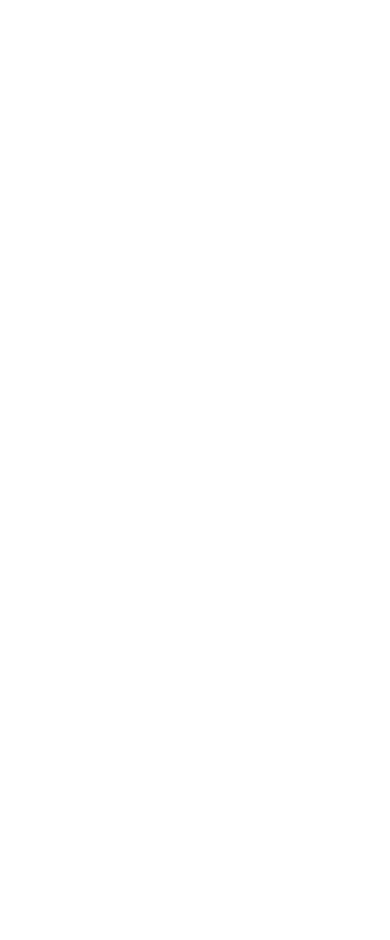
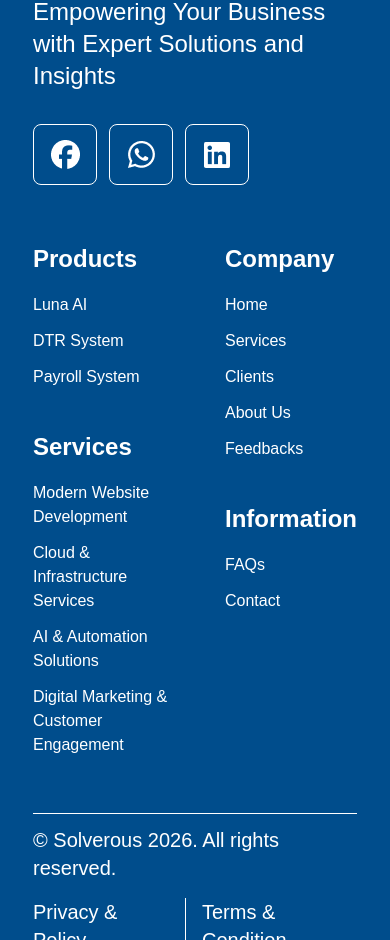
Before and after one commit to SolverousTech/SolverousWebsite, a React (Create React App) app in the folder solverouswebsite/: page / in a window 390 px wide. Shown: the part 11060-12000 px from the top of the page. Before the commit the page ends 10916 px from the top, so only its background shows below. Built offline with nearby package versions, Linux system fonts and the light colour scheme.

Commit message:
website done other than the animations

```diff
--- a/solverouswebsite/src/app/App.js
+++ b/solverouswebsite/src/app/App.js
@@ -1,9 +1,13 @@
 import Home from "../pages/Home/home";
+import Navbar from "../components/Navbar/navbar";
+import Footer from "../components/Footer/footer";
 
 function App() {
   return (
     <>
+      <Navbar />
       <Home />
+      <Footer />
     </>
   );
 }
--- a/solverouswebsite/src/components/Buttons/button.js
+++ b/solverouswebsite/src/components/Buttons/button.js
@@ -10,7 +10,7 @@ function Button({
   return (
     <button
       type="button"
-    //   onClick={}
+      onClick={btnFunc}
       className={`
         cursor-pointer w-fit rounded-lg
         transition-all duration-300 active:scale-95
--- a/solverouswebsite/src/components/Footer/footer.js
+++ b/solverouswebsite/src/components/Footer/footer.js
@@ -1,9 +1,84 @@
 import { useState, useEffect } from 'react';
+import Facebook from "../../assets/facebook.png";
+import WhatsApp from "../../assets/whatsapp.png";
+import LinkedIn from "../../assets/linkedin.png";
+import logo from '../../assets/solverous2.png';
 
 function Footer() {
-  return (
-    <footer></footer>
-  );
+    return (
+        <footer className='bg-[#004D8C] flex flex-col py-14 space-y-14'>
+            <div className=' flex flex-col md:flex-row body_margin justify-between items-center space-y-14 md:space-y-0 '>
+                <div className='space-y-8 w-fit'>
+                    <div className=' space-y-5 md:space-y-3 w-full '>
+                        <div className=" w-[8rem] md:w-[7.5rem] h-16 md:h-16 "><img src={logo} alt="Automation Icon" /></div>
+                        <p className='text-white text-2xl md:text-[1rem] w-full md:w-[60%]'>Empowering Your Business with Expert Solutions and Insights</p>
+                    </div>
+                    <div className=" flex flex-row space-x-3 w-fit ">
+                        <a href="https://www.facebook.com/profile.php?id=61573101443685" target="_blank" rel="noopener noreferrer" className=" footer_icons "><img src={Facebook} alt="Automation Icon" /></a>
+                        <a href="https://web.whatsapp.com/" target="_blank" rel="noopener noreferrer" className=" footer_icons "><img src={WhatsApp} alt="Automation Icon" /></a>
+                        <a href="https://www.linkedin.com/company/solverous" target="_blank" rel="noopener noreferrer" className=" footer_icons "><img src={LinkedIn} alt="Automation Icon" /></a>
+                    </div>
+                </div>
+                <div className='flex flex-row text-white space-x-0 md:space-x-16 '>
+                    <div className=' flex flex-col md:flex-row space-y-10 md:space-y-0 space-x-0 md:space-x-16 '>
+                        {/* PRODUCTS LINK */}
+                        <div className='w-fit space-y-4'>
+                            <h5 className='h5_title'>Products</h5>
+                            <div className='space-y-3'>
+                                <p>Luna AI</p>
+                                <p>DTR System</p>
+                                <p>Payroll System</p>
+                            </div>
+                        </div>
+                        {/* SERVICES LINK */}
+                        <div className=' w-[75%] md:w-[50%] space-y-4'>
+                            <h5 className='h5_title'>Services</h5>
+                            <div className='space-y-3'>
+                                <p>Modern Website Development</p>
+                                <p>Cloud & Infrastructure Services</p>
+                                <p>AI & Automation Solutions</p>
+                                <p>Digital Marketing & Customer Engagement</p>
+                            </div>
+                        </div>
+                    </div>
+                    <div className='  flex flex-col md:flex-row space-y-10 md:space-y-0 space-x-0 md:space-x-16 '>
+                    {/* COMPANY INFO LINK */}
+                    <div className='w-fit space-y-4'>
+                        <h5 className='h5_title'>Company</h5>
+                        <div className='space-y-3'>
+                            <p>Home</p>
+                            <p>Services</p>
+                            <p>Clients</p>
+                            <p>About Us</p>
+                            <p>Feedbacks</p>
+                        </div>
+                    </div>
+                    {/* INFORMATION LINK */}
+                    <div className='w-fit space-y-4'>
+                        <h5 className='h5_title'>Information</h5>
+                        <div className='space-y-3'>
+                            <p>FAQs</p>
+                            <p>Contact</p>
+                        </div>
+                    </div>
+                    </div>
+                </div>
+            </div>
+            {/* LINE */}
+            <div className='space-y-3'>
+                <div className=' border-white border border-b-0 body_margin'></div>
+                <div className=' body_margin flex flex-col md:flex-row justify-between space-y-4 md:space-y-0'>
+                    <p className='p_blue_bg'>© Solverous 2026. All rights reserved. </p>
+                    <div className='flex flex-row space-x-4'>
+                        <p className='p_blue_bg'>Privacy & Policy</p>
+                        <div className='border-white border border-l-0 body_margin'></div>
+                        <p className='p_blue_bg'>Terms & Condition</p>
+                    </div>
+                </div>
+            </div>
+
+        </footer>
+    );
 }
 
 export default Footer;
--- a/solverouswebsite/src/index.css
+++ b/solverouswebsite/src/index.css
@@ -2,6 +2,10 @@
 @tailwind components;
 @tailwind utilities;
 @import url('https://fonts.googleapis.com/css2?family=Inria+Sans:wght@400;700&family=Raleway:wght@400;700&display=swap');
+
+html {
+  scroll-behavior: smooth;
+}
 
 body {
   margin: 0;
@@ -11,6 +15,10 @@ body {
   -webkit-font-smoothing: antialiased;
   -moz-osx-font-smoothing: grayscale;
   @apply font-body;
+}
+
+section {
+  @apply scroll-mt-28 md:scroll-mt-20 /* match navbar height */
 }
 
 h1,
@@ -93,7 +101,7 @@ code {
 }
 
 .socmed_container {
-  @apply flex justify-center items-center w-[5rem] md:w-[3.8rem] h-[4.5rem] md:h-14 rounded-xl md:rounded-lg active:scale-95;
+  @apply flex justify-center items-center w-[5rem] md:w-[3.7rem] h-[4.5rem] md:h-14 rounded-xl md:rounded-lg active:scale-95;
 }
 
 /* How can we help contact icons size and container */
@@ -103,6 +111,11 @@ code {
 
 .contact_icons_container {
   @apply flex flex-row space-y-3 md:space-y-1 space-x-6 md:space-x-2 items-center;
+}
+
+/* Footer icons */
+.footer_icons {
+  @apply flex justify-center items-center border border-white w-[4rem] md:w-[3rem] h-[3.8rem] md:h-11 rounded-lg;
 }
 
 @media (min-width: 768px) {
--- a/solverouswebsite/src/pages/Home/home.js
+++ b/solverouswebsite/src/pages/Home/home.js
@@ -52,17 +52,36 @@ function Home() {
 
   return (
     <>
-      <Navbar />
       <main>
         {/* HOME SECTION */}
-        <section style={homeBg} className=" bg-no-repeat bg-cover bg-center h-[95vh] content-center space-y-8 md:space-y-3 ">
+        <section id="home" style={homeBg} className=" bg-no-repeat bg-cover bg-center h-[95vh] content-center space-y-8 md:space-y-3 ">
           <div className=" space-y-1 ">
             <h1 className=" font-bold text-white text-[2.5rem] md:text-4xl body_margin flex flex-col w-fit [text-shadow:0_4px_6px_rgba(1,0,0,0.5)] ">YOUR VISION, <span className="text-[#007EE6]">OUR INNOVATION</span></h1>
             <p className=" p_blue_bg body_margin md:w-[35%] ">At Solverous, we build future-ready solutions that transform how businesses operate, connect, and grow—driving innovation and success.</p>
           </div>
           <div className="flex flex-row body_margin space-x-5 md:space-x-3 ">
-            <Button title="Explore Our Services" type="none" buttonCustomStyle=" text-white bg-[#007EE6] hover:bg-[#056CC2] py-3 px-[5%] md:py-2 md:px-4 border-[#007EE6] hover:bg-white hover:border-white hover:text-[#007EE6] [box-shadow:0_4px_8px_rgba(1,0,0,0.2)] " />
-            <Button title="Contact Us" type="none" buttonCustomStyle=" text-white bg-transparent border border-[#007EE6] hover:bg-white hover:border-white hover:text-[#007EE6] py-3 px-[5%] md:py-2 md:px-4 [box-shadow:0_4px_8px_rgba(1,0,0,0.2)] " />
+            <Button
+              title="Explore Our Services"
+              type="none"
+              buttonCustomStyle=" text-white bg-[#007EE6] hover:bg-[#056CC2] py-3 px-[5%] md:py-2 md:px-4 border-[#007EE6] hover:bg-white hover:border-white hover:text-[#007EE6] [box-shadow:0_4px_8px_rgba(1,0,0,0.2)] "
+              btnFunc={() => {
+                document.getElementById("services")?.scrollIntoView({
+                  behavior: "smooth",
+                  block: "start",
+                });
+              }}
+            />
+            <Button
+              title="Contact Us"
+              type="none"
+              buttonCustomStyle=" text-white bg-transparent border border-[#007EE6] hover:bg-white hover:border-white hover:text-[#007EE6] py-3 px-[5%] md:py-2 md:px-4 [box-shadow:0_4px_8px_rgba(1,0,0,0.2)] "
+              btnFunc={() => {
+                document.getElementById("contact-us")?.scrollIntoView({
+                  behavior: "smooth",
+                  block: "start",
+                });
+              }}
+            />
           </div>
         </section>
 
@@ -108,7 +127,7 @@ function Home() {
         </section>
 
         {/* WHAT WE OFFER */}
-        <section style={offerBg} className=" bg-no-repeat bg-cover bg-center h-[95vh] md:h-[115vh] text-center content-center space-y-8 ">
+        <section id="services" style={offerBg} className=" bg-no-repeat bg-cover bg-center h-[95vh] md:h-[115vh] text-center content-center space-y-8 ">
           <div className=" body_margin ">
             <h3 className="text-[2rem] md:text-3xl font-bold text-white ">What We Offer</h3>
             <p className=" p_blue_bg ">A wide range of systems designed to elevate your business operations
@@ -118,7 +137,7 @@ function Home() {
         </section>
 
         {/* TRUSTED BY */}
-        <section className=" body_margin flex flex-col md:flex-row justify-center items-center space-y-8 md:space-y-0 space-x-0 md:space-x-20 my-12 ">
+        <section id="clients" className=" body_margin flex flex-col md:flex-row justify-center items-center space-y-8 md:space-y-0 space-x-0 md:space-x-20 my-12 ">
           <div className=" w-full md:w-[50%] space-y-2 ">
             <h3 className="text-[2rem] md:text-3xl font-bold text-[#004D8C] ">Trusted <span className="text-[#007EE6]">By</span></h3>
             <p className=" p_white_bg ">We are proud to work with clients who place their trust in Solverous. Through collaboration, innovation, and a commitment to quality, we build lasting partnerships and deliver technology solutions that create real value and long-term impact.
@@ -181,7 +200,7 @@ function Home() {
         </section>
 
         {/* ABOUT US */}
-        <section className=" body_margin text-center content-center space-y-8 md:space-y-10 my-12 md:my-16 ">
+        <section id="about-us" className=" body_margin text-center content-center space-y-8 md:space-y-10 my-12 md:my-16 ">
           <div className=" flex flex-col justify-center items-center text-center space-y-2 md:space-y-0">
             <h3 className="text-[2rem] md:text-3xl font-bold text-[#004D8C] ">About <span className="text-[#007EE6]">Us</span></h3>
             <p className=" p_white_bg w-[96%] md:w-[67%] ">Solverous is a fresh, innovative start-up focused on providing high-quality digital solutions. Although we are in the early stages of our journey, we’re driven by a strong vision to revolutionize web development and tech services.</p>
@@ -225,13 +244,23 @@ function Home() {
         </section>
 
         {/* FAQs Section */}
-        <section style={faqsBg} className=" flex flex-col md:flex-row justify-center items-center bg-no-repeat bg-cover bg-center h-[140vh] md:h-[90vh] ">
+        <section id="faqs" style={faqsBg} className=" flex flex-col md:flex-row justify-center items-center bg-no-repeat bg-cover bg-center h-[140vh] md:h-[90vh] ">
           <div className=" mr-[2.063rem] ml-[2.063rem] md:ml-[7.438rem] mt-[3.5rem] md:mt-0 w-[84%] md:w-fit space-y-6 justify-center items-start h-[32%] md:h-[77%] ">
             <div className=" w-full md:w-full space-y-2 ">
               <h3 className="text-[2rem] md:text-3xl font-bold text-white ">Frequently <span className="text-[#0889f1]">Asked Questions</span></h3>
               <p className=" p_blue_bg w-[95%] ">We follow a thoughtful, collaborative process to ensure every solution we deliver is aligned with your vision, goals, and growth.</p>
             </div>
-            <Button title="Contact Us" type="none" buttonCustomStyle=" text-white bg-[#007EE6] hover:bg-[#056CC2] py-3 px-[5%] md:py-2 md:px-8 border-[#007EE6] hover:bg-white hover:border-white hover:text-[#007EE6] [box-shadow:0_4px_8px_rgba(1,0,0,0.2)] " />
+            <Button
+              title="Contact Us"
+              type="none"
+              buttonCustomStyle=" text-white bg-[#007EE6] hover:bg-[#056CC2] py-3 px-[5%] md:py-2 md:px-8 border-[#007EE6] hover:bg-white hover:border-white hover:text-[#007EE6] [box-shadow:0_4px_8px_rgba(1,0,0,0.2)] "
+              btnFunc={() => {
+                document.getElementById("contact-us")?.scrollIntoView({
+                  behavior: "smooth",
+                  block: "start",
+                });
+              }}
+            />
           </div>
           <div className=" mr-[2.063rem] ml-[2.063rem] md:mr-[7.438rem] w-[84%] md:w-[80%] justify-center items-start h-[77%]">
             <FAQItem />
@@ -239,7 +268,7 @@ function Home() {
         </section>
 
         {/* CONTACTS SECTION */}
-        <section className=" body_margin flex flex-col md:flex-row justify-center items-center my-12 ">
+        <section id="contact-us" className=" body_margin flex flex-col md:flex-row justify-center items-center my-12 ">
           <div className="w-full md:w-[90%] h-full flex flex-col md:flex-row space-x-0 md:space-x-16 items-center space-y-6 md:space-y-0">
             <ContactForm />
             <div className="w-full space-y-6">
@@ -269,9 +298,12 @@ function Home() {
               </div>
               <div className="bg-[#007EE6] h-[0.1rem] w-full"></div>
               <div className=" items-center flex flex-row w-[100%] justify-end space-x-4 ">
-                <a href="https://www.facebook.com/profile.php?id=61573101443685" target="_blank" rel="noopener noreferrer" className=" gradient_bg socmed_container "><img src={Facebook} alt="Automation Icon"/></a>
-                <a href="https://web.whatsapp.com/" target="_blank" rel="noopener noreferrer" className=" gradient_bg socmed_container "><img src={WhatsApp} alt="Automation Icon"/></a>
-                <a href="https://www.linkedin.com/company/solverous" target="_blank" rel="noopener noreferrer" className=" gradient_bg socmed_container "><img src={LinkedIn} alt="Automation Icon"/></a>
+                {/* FACEBOOK */}
+                <a href="https://www.facebook.com/profile.php?id=61573101443685" target="_blank" rel="noopener noreferrer" className=" gradient_bg socmed_container "><img src={Facebook} alt="Automation Icon" /></a>
+                {/* WHATSAPP */}
+                <a href="https://web.whatsapp.com/" target="_blank" rel="noopener noreferrer" className=" gradient_bg socmed_container "><img src={WhatsApp} alt="Automation Icon" /></a>
+                {/* LINKEDIN */}
+                <a href="https://www.linkedin.com/company/solverous" target="_blank" rel="noopener noreferrer" className=" gradient_bg socmed_container "><img src={LinkedIn} alt="Automation Icon" /></a>
               </div>
             </div>
           </div>
```
Also changed, not shown: solverouswebsite/src/components/Navbar/navbar.js (+14 -2 lines), solverouswebsite/src/assets/solverous2.png (added).
